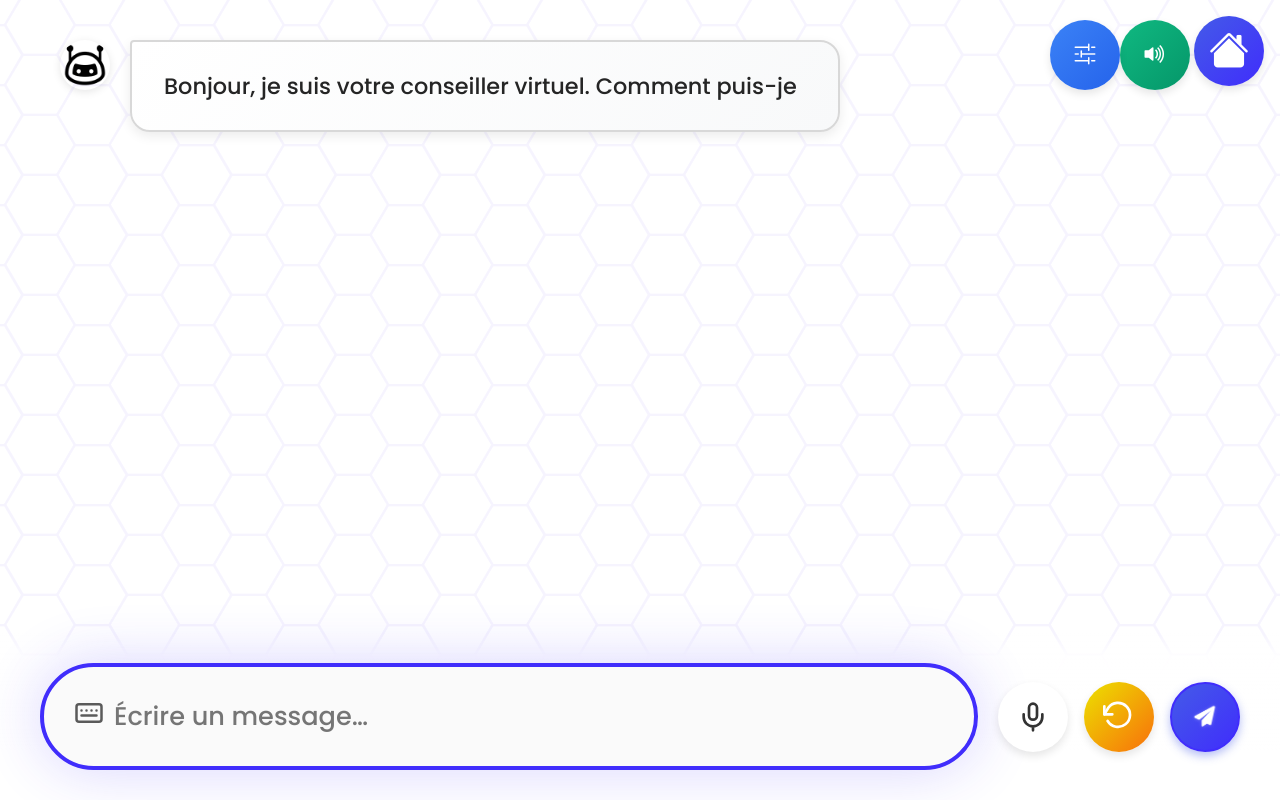
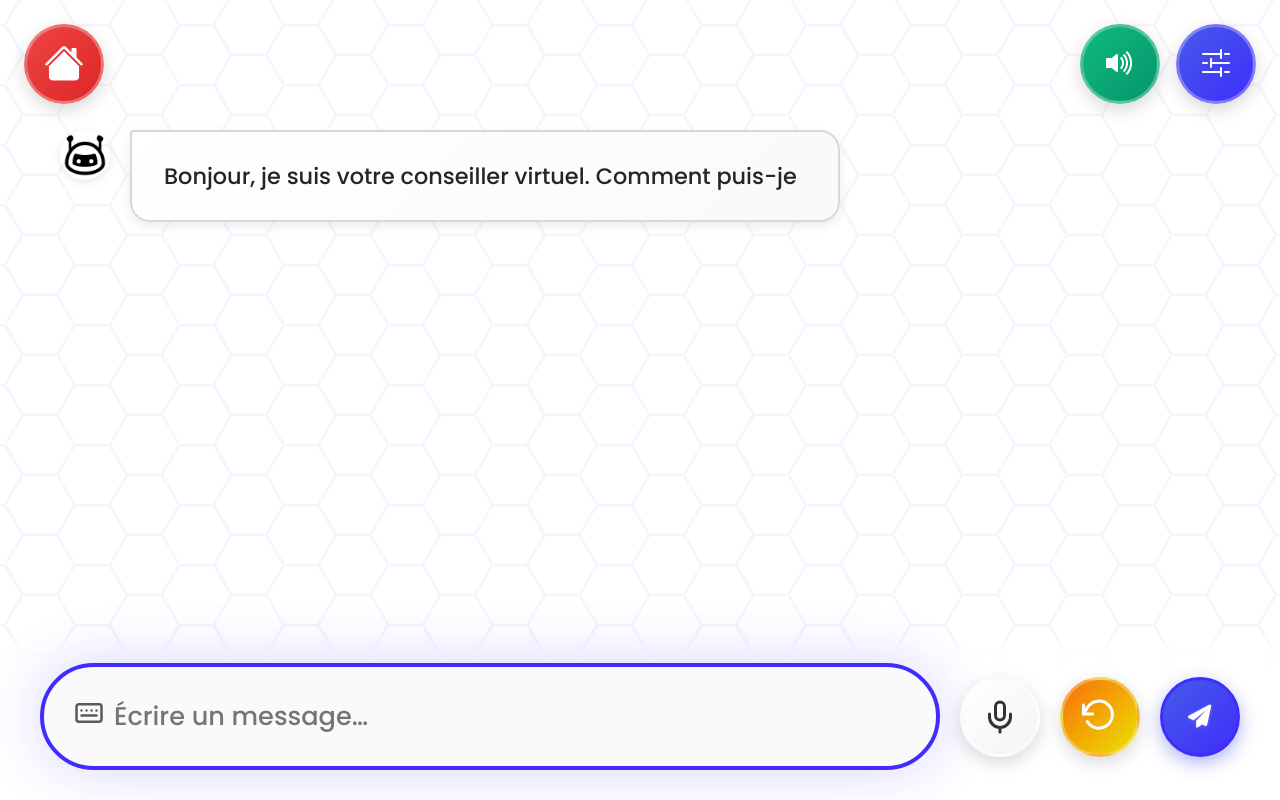
Before and after one commit to assiabnr/liasec_hub, a Django app: page /chatbot/chat/ in a window 1280 px wide. Run offline with Django 5.2, Linux system fonts and the light colour scheme; parts of the project's set-up code (start-up, migrations or seed data) failed here and were passed over.

Commit message:
update bouton

```diff
--- a/chatbot/static/chatbot/css/chat.css
+++ b/chatbot/static/chatbot/css/chat.css
@@ -49,8 +49,7 @@ body {
 ========================= */
 .messages {
   flex: 1;
-  padding: 40px 60px;
-  padding-bottom: 180px;
+  padding: 130px 60px 180px 60px;
   overflow-y: auto;
   scrollbar-color: var(--decathlon-blue) transparent;
   scrollbar-width: thin;
@@ -378,59 +377,65 @@ body {
 }
 
 /* =========================
-   BOUTONS ACTION
+   BOUTONS ACTION - Design borne tactile
 ========================= */
 .composer-actions {
   display: flex;
   align-items: center;
-  gap: 16px;
+  gap: 20px;
 }
 
 .btn.icon {
-  width: 70px;
-  height: 70px;
+  width: 80px;
+  height: 80px;
   border-radius: 50%;
-  border: none;
+  border: 3px solid rgba(255, 255, 255, 0.3);
   display: grid;
   place-items: center;
   cursor: pointer;
-  transition: all 0.25s ease;
-  box-shadow: 0 4px 8px rgba(0, 0, 0, 0.1);
+  transition: all 0.3s cubic-bezier(0.4, 0, 0.2, 1);
+  box-shadow: 0 6px 18px rgba(0, 0, 0, 0.15);
 }
 
 .btn.icon img {
-  width: 32px;
-  height: 32px;
+  width: 36px;
+  height: 36px;
 }
 
 .btn.icon:hover {
-  transform: translateY(-2px);
-  box-shadow: 0 8px 16px rgba(0, 0, 0, 0.15);
-}
-
-/* Micro */
+  transform: scale(1.1);
+  box-shadow: 0 10px 28px rgba(0, 0, 0, 0.25);
+  border-color: rgba(255, 255, 255, 0.5);
+}
+
+.btn.icon:active {
+  transform: scale(0.95);
+}
+
+/* Micro - Blanc avec bordure */
 .chat-mic {
-  background: #ffffff;
-  border: 1.5px solid #dcdcdc;
-  box-shadow: 0 4px 10px rgba(0, 0, 0, 0.08);
+  background: linear-gradient(135deg, #ffffff 0%, #f3f4f6 100%);
+  border: 3px solid #e5e7eb;
+  box-shadow: 0 6px 18px rgba(0, 0, 0, 0.1);
 }
 
 .chat-mic:hover {
-  background: #f7f7f7;
-  transform: translateY(-2px);
-  box-shadow: 0 8px 16px rgba(0, 0, 0, 0.15);
-}
-
-/* Reset */
+  background: linear-gradient(135deg, #f9fafb 0%, #e5e7eb 100%);
+  transform: scale(1.1);
+  box-shadow: 0 10px 28px rgba(0, 0, 0, 0.18);
+  border-color: #d1d5db;
+}
+
+/* Reset - Orange/Jaune */
 .chat-reset {
   background: linear-gradient(
     135deg,
-    var(--decathlon-yellow) 0%,
-    var(--decathlon-orange) 100%
+    var(--decathlon-orange) 0%,
+    var(--decathlon-yellow) 100%
   );
-  border: 2px solid var(--decathlon-orange-dark);
-  box-shadow: 0 4px 10px rgba(248, 111, 11, 0.4);
-  transition: all 0.25s ease;
+  border: 3px solid var(--decathlon-orange-dark);
+  box-shadow: 0 6px 18px rgba(248, 111, 11, 0.45);
+  transition: all 0.3s cubic-bezier(0.4, 0, 0.2, 1);
 }
 
 .chat-reset img {
@@ -438,20 +443,20 @@ body {
 }
 
 .chat-reset:hover {
-  box-shadow: inset 100px 100px rgba(255, 255, 255, 0.1),
-    0 5px 5px rgba(0, 0, 0, 0.2);
-  transform: translateY(-2px);
-}
-
-/* Envoyer */
+  box-shadow: 0 10px 28px rgba(248, 111, 11, 0.6);
+  transform: scale(1.1);
+  border-color: var(--decathlon-orange);
+}
+
+/* Envoyer - Bleu/Violet */
 .btn.icon.primary {
   background: linear-gradient(
     135deg,
     var(--decathlon-blue) 0%,
     var(--decathlon-purple) 100%
   );
-  border: 2px solid var(--decathlon-purple);
-  box-shadow: 0 4px 10px rgba(68, 91, 232, 0.4);
+  border: 3px solid var(--decathlon-purple);
+  box-shadow: 0 6px 18px rgba(68, 91, 232, 0.45);
 }
 
 .btn.icon.primary img {
@@ -540,15 +548,62 @@ body {
 }
 
 
-/* Bouton Home (retour à l'accueil) - PLUS GRAND pour se différencier */
+/* ========================================
+   BOUTONS FIXES - Design borne tactile
+======================================== */
+
+/* Bouton Home - Haut gauche, discret */
 .chat-home-btn {
   position: fixed;
-  top: 20px;
-  right: 20px;
-  width: 90px;
-  height: 90px;
+  top: 24px;
+  left: 24px;
+  width: 85px;
+  height: 85px;
   border-radius: 50%;
-  border: none;
+  border: 3px solid rgba(255, 255, 255, 0.25);
+  display: grid;
+  place-items: center;
+  cursor: pointer;
+  background: linear-gradient(
+    135deg,
+    #EF4444 0%,
+    #DC2626 100%
+  );
+  box-shadow: 0 6px 20px rgba(239, 68, 68, 0.35);
+  transition: all 0.3s cubic-bezier(0.4, 0, 0.2, 1);
+  z-index: 50;
+}
+
+.chat-home-btn img {
+  width: 40px;
+  height: 40px;
+  filter: brightness(0) invert(1);
+}
+
+.chat-home-btn i {
+  font-size: 40px;
+  color: white;
+}
+
+.chat-home-btn:hover {
+  transform: scale(1.08);
+  box-shadow: 0 10px 28px rgba(239, 68, 68, 0.5);
+  border-color: rgba(255, 255, 255, 0.4);
+}
+
+.chat-home-btn:active {
+  transform: scale(0.95);
+}
+
+/* Bouton Paramètres Vocaux (Haut droite - 1er) */
+.chat-settings-btn {
+  position: fixed;
+  top: 24px;
+  right: 24px;
+  width: 75px;
+  height: 75px;
+  border-radius: 50%;
+  border: 3px solid rgba(255, 255, 255, 0.2);
   display: grid;
   place-items: center;
   cursor: pointer;
@@ -557,90 +612,75 @@ body {
     var(--decathlon-blue) 0%,
     var(--decathlon-purple) 100%
   );
-  box-shadow: 0 8px 20px rgba(68, 91, 232, 0.4);
-  transition: all 0.3s ease;
-  z-index: 1000;  /* au-dessus du bouton son */
-}
-
-.chat-home-btn img {
-  width: 44px;
-  height: 44px;
-  filter: brightness(0) invert(1);
-}
-
-.chat-home-btn i {
-  font-size: 40px;
+  box-shadow: 0 8px 24px rgba(68, 91, 232, 0.4);
+  transition: all 0.3s cubic-bezier(0.4, 0, 0.2, 1);
+  z-index: 1000;
+}
+
+.chat-settings-btn i {
+  font-size: 32px;
   color: white;
 }
 
-.chat-home-btn:hover {
-  transform: scale(1.08);
-  box-shadow: 0 12px 30px rgba(68, 91, 232, 0.5);
-}
-
-/* Bouton Son ON/OFF */
+.chat-settings-btn:hover {
+  transform: scale(1.1) rotate(45deg);
+  box-shadow: 0 12px 32px rgba(68, 91, 232, 0.5);
+  border-color: rgba(255, 255, 255, 0.4);
+}
+
+.chat-settings-btn:active {
+  transform: scale(0.95) rotate(45deg);
+}
+
+/* Bouton Son ON/OFF (Haut droite - 2ème) */
 .chat-sound-btn {
   position: fixed;
-  top: 20px;
-  right: 90px;
-  width: 56px;
-  height: 56px;
+  top: 24px;
+  right: 120px;
+  width: 75px;
+  height: 75px;
   border-radius: 50%;
-  border: none;
+  border: 3px solid rgba(255, 255, 255, 0.2);
   display: grid;
   place-items: center;
   cursor: pointer;
-  background: linear-gradient(135deg, #10B981 0%, #059669 100%);
-  box-shadow: 0 4px 10px rgba(16, 185, 129, 0.3);
-  transition: all 0.25s ease;
+  background: linear-gradient(
+    135deg,
+    #10B981 0%,
+    #059669 100%
+  );
+  box-shadow: 0 8px 24px rgba(16, 185, 129, 0.4);
+  transition: all 0.3s cubic-bezier(0.4, 0, 0.2, 1);
   z-index: 1000;
 }
 
 .chat-sound-btn i {
-  font-size: 24px;
+  font-size: 32px;
   color: white;
 }
 
 .chat-sound-btn:hover {
-  transform: scale(1.05);
-  box-shadow: 0 6px 14px rgba(16, 185, 129, 0.4);
-}
-
+  transform: scale(1.1);
+  box-shadow: 0 12px 32px rgba(16, 185, 129, 0.5);
+  border-color: rgba(255, 255, 255, 0.4);
+}
+
+.chat-sound-btn:active {
+  transform: scale(0.95);
+}
+
+/* État désactivé du son */
 .chat-sound-btn.disabled {
-  background: linear-gradient(135deg, #EF4444 0%, #DC2626 100%);
-  box-shadow: 0 4px 10px rgba(239, 68, 68, 0.3);
+  background: linear-gradient(
+    135deg,
+    #6B7280 0%,
+    #4B5563 100%
+  );
+  box-shadow: 0 8px 24px rgba(107, 114, 128, 0.4);
 }
 
 .chat-sound-btn.disabled:hover {
-  box-shadow: 0 6px 14px rgba(239, 68, 68, 0.4);
-}
-
-/* Bouton Paramètres Vocaux */
-.chat-settings-btn {
-  position: fixed;
-  top: 20px;
-  right: 160px;
-  width: 56px;
-  height: 56px;
-  border-radius: 50%;
-  border: none;
-  display: grid;
-  place-items: center;
-  cursor: pointer;
-  background: linear-gradient(135deg, #3B82F6 0%, #2563EB 100%);
-  box-shadow: 0 4px 10px rgba(59, 130, 246, 0.3);
-  transition: all 0.25s ease;
-  z-index: 1000;
-}
-
-.chat-settings-btn i {
-  font-size: 24px;
-  color: white;
-}
-
-.chat-settings-btn:hover {
-  transform: scale(1.05);
-  box-shadow: 0 6px 14px rgba(59, 130, 246, 0.4);
+  box-shadow: 0 12px 32px rgba(107, 114, 128, 0.5);
 }
 
 
--- a/chatbot/static/chatbot/js/chat.js
+++ b/chatbot/static/chatbot/js/chat.js
@@ -65,7 +65,7 @@ export async function sendMessage() {
                 const feedbackElement = createFeedbackElement();
                 feedbackWrapper.appendChild(feedbackElement);
                 DOM_SELECTORS.chatMessages.appendChild(feedbackWrapper);
-                scrollBottom(DOM_SELECTORS.chatMessages);
+                // Ne pas scroller après le feedback pour que l'utilisateur voie les produits
               }
             }
             // Masquer le clavier quand les produits sont affichés
@@ -87,7 +87,7 @@ export async function sendMessage() {
             const feedbackElement = createFeedbackElement();
             feedbackWrapper.appendChild(feedbackElement);
             DOM_SELECTORS.chatMessages.appendChild(feedbackWrapper);
-            scrollBottom(DOM_SELECTORS.chatMessages);
+            // Ne pas scroller après le feedback pour que l'utilisateur voie les produits
           }
         }
         // Masquer le clavier quand les produits sont affichés
--- a/chatbot/templates/chatbot/chat.html
+++ b/chatbot/templates/chatbot/chat.html
@@ -18,29 +18,7 @@
           content="Assistant virtuel LIASEC — Chat interactif, reconnaissance vocale et synthèse vocale.">
 
     <style>
-      .chat-home-btn {
-        position: fixed;
-        top: 16px;
-        right: 16px;
-        width: 90px;
-        height: 90px;
-        border-radius: 999px;
-        border: none;
-        background: linear-gradient(135deg, var(--decathlon-blue) 0%, var(--decathlon-purple) 100%);
-        color: #ffffff;
-        display: flex;
-        align-items: center;
-        justify-content: center;
-        box-shadow: 0 12px 35px rgba(37, 99, 235, 0.5);
-        cursor: pointer;
-        z-index: 1000;
-        font-size: 40px;
-      }
-
-      .chat-home-btn img {
-        width: 44px;
-        height: 44px;
-      }
+      /* Styles définis dans chat.css - Design optimisé borne tactile */
     </style>
   </head>
 
```
Also changed, not shown: other parts of chatbot/static/chatbot/css/chat.css (+51 -29 lines).
